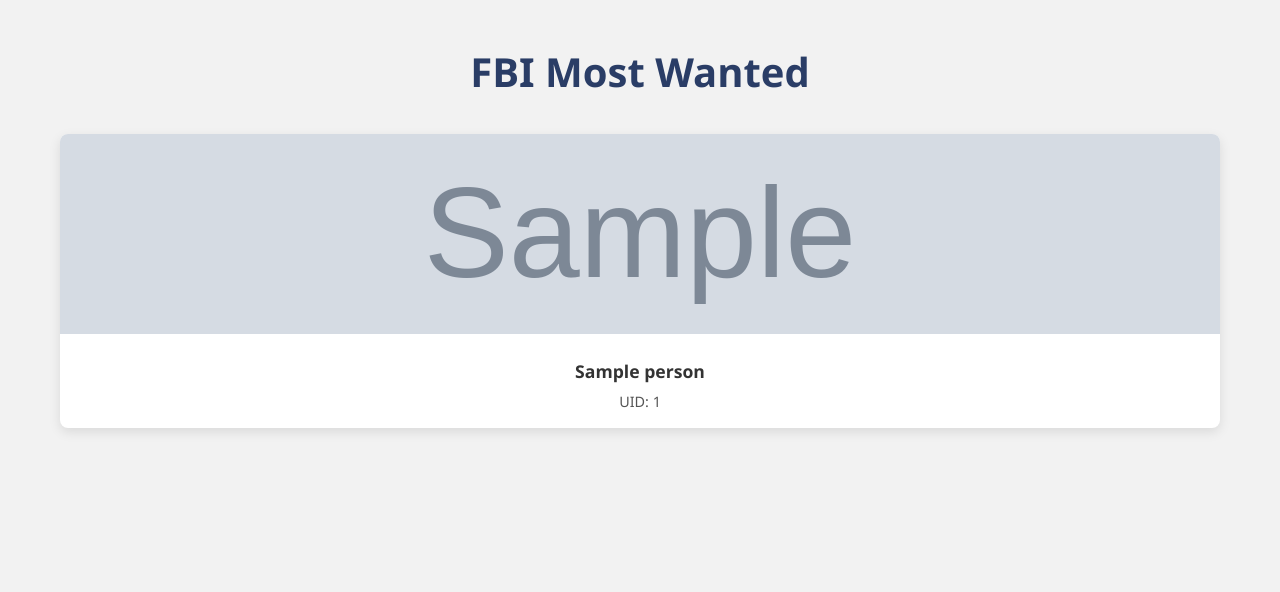
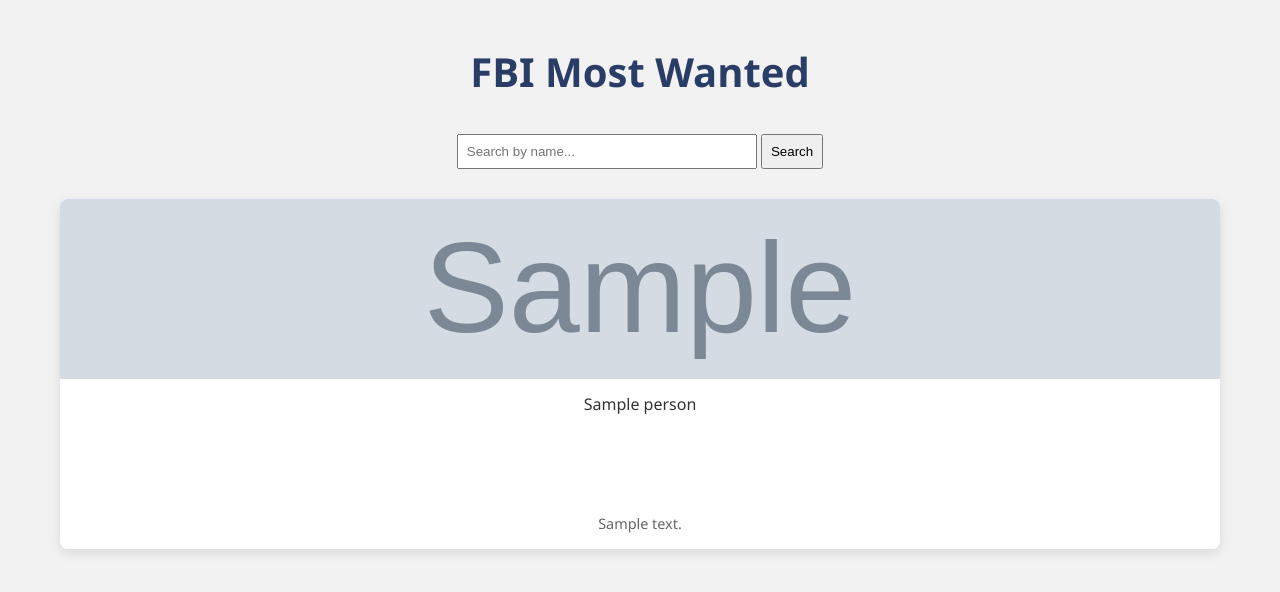
Before and after one commit to staten-island-tech/flask-api-project-Eric042610, a Flask app: template templates/index.html in a window 1280 px wide. Shown: the top 592 px of the page. Run offline with Flask 3, Linux system fonts and the light colour scheme; the template is opened without the code that fills it: most values are stand-ins (such as "Sample title", 1, 10 or a date in 2020); grey boxes marked "Sample" are stand-in pictures.

Commit message:
worddontfit

```diff
--- a/app.py
+++ b/app.py
@@ -1,38 +1,47 @@
-from flask import Flask, render_template
+from flask import Flask, render_template, request
 import requests
-app = Flask(__name__, static_folder='static', template_folder='templates')
+
+app = Flask(__name__)
 FBI_API_URL = "https://api.fbi.gov/wanted/v1/list"
 cached_people = []
+
+def format_person(person):
+    return {
+        "name": person.get("title", "Unknown"),
+        "uid": person.get("uid"),
+        "details": person.get("details", "No details available."),
+        "reward_text": person.get("reward_text", ""),
+        "image": person.get("images", [{}])[0].get("original", "/static/placeholder.jpg")
+    }
 
 @app.route("/")
 def index():
     global cached_people
+    search = request.args.get("search", "")
+
     try:
-        response = requests.get(FBI_API_URL, params={"page": 1})
-        response.raise_for_status()
-        people = response.json().get("items", [])
+        response = requests.get(FBI_API_URL)
+        data = response.json()
+        people = data.get("items", [])
 
-        wanted_list = []
-        for person in people:
-            wanted_list.append({
-                "name": person.get("title", "Unknown"),
-                "uid": person.get("uid"),
-                "details": person.get("details", "No details available."),
-                "reward_text": person.get("reward_text", ""),
-                "image": person.get("images", [{}])[0].get("original", "/static/placeholder.jpg")
-            })
+        wanted_list = [format_person(p) for p in people]
 
+        if search:
+            wanted_list = [p for p in wanted_list if search.lower() in p["name"].lower()]
+
+        wanted_list.sort(key=lambda x: x["name"])
         cached_people = wanted_list
-        return render_template("index.html", wanted=wanted_list)
-    except Exception as e:
-        return f"Error fetching FBI data: {e}", 500
+
+        return render_template("index.html", wanted=wanted_list, search_text=search)
+    except:
+        return "Sorry, something went wrong.", 500
 
 @app.route("/wanted/<uid>")
 def wanted_detail(uid):
-    person = next((p for p in cached_people if p["uid"] == uid), None)
-    if not person:
-        return "Person not found", 404
-    return render_template("detail.html", person=person)
+    for person in cached_people:
+        if person["uid"] == uid:
+            return render_template("detail.html", person=person)
+    return "Person not found.", 404
 
 if __name__ == "__main__":
     app.run(debug=True)
--- a/static/style.css
+++ b/static/style.css
@@ -1,5 +1,4 @@
-
-*{
+* {
   margin: 0;
   padding: 0;
   box-sizing: border-box;
@@ -37,6 +36,9 @@ h1 {
 }
 
 .card {
+  display: flex;
+  flex-direction: column;
+  height: 350px;
   background-color: #fff;
   border-radius: 8px;
   overflow: hidden;
@@ -50,24 +52,35 @@ h1 {
 
 .card img {
   width: 100%;
-  height: 200px;
+  height: 180px;
   object-fit: cover;
 }
 
 .card-body {
   padding: 15px;
+  flex-grow: 1;
+  display: flex;
+  flex-direction: column;
+  justify-content: space-between;
   text-align: center;
 }
 
-.card-title {
-  font-size: 1.1rem;
-  font-weight: bold;
-  margin-bottom: 5px;
+.card-title, .card-text {
+  font-size: 1rem;
+  line-height: 1.3;
+  white-space: normal;
+  overflow-wrap: break-word;
+  word-wrap: break-word;
+  hyphens: auto;
+  word-break: break-word;
+  max-height: none;
+  overflow: visible;
+  text-overflow: clip;
 }
 
 .card-text {
+  color: #666;
   font-size: 0.9rem;
-  color: #555;
 }
 
 .detail-section {
@@ -92,6 +105,7 @@ h1 {
   font-size: 1.1rem;
   margin: 10px 0;
 }
+
 .back-link {
   display: block;
   margin-top: 20px;
--- a/templates/detail.html
+++ b/templates/detail.html
@@ -2,7 +2,6 @@
 <html lang="en">
 <head>
   <meta charset="UTF-8">
-  <meta name="viewport" content="width=device-width, initial-scale=1.0">
   <title>{{ person.name }} - Details</title>
   <link rel="stylesheet" href="{{ url_for('static', filename='style.css') }}">
 </head>
--- a/templates/index.html
+++ b/templates/index.html
@@ -2,13 +2,18 @@
 <html lang="en">
 <head>
   <meta charset="UTF-8">
-  <meta name="viewport" content="width=device-width, initial-scale=1.0">
   <title>FBI Most Wanted</title>
   <link rel="stylesheet" href="{{ url_for('static', filename='style.css') }}">
 </head>
 <body>
   <div class="container">
     <h1>FBI Most Wanted</h1>
+
+    <form method="get" action="{{ url_for('index') }}" style="text-align: center; margin-bottom: 30px;">
+      <input type="text" name="search" placeholder="Search by name..." value="{{ search_query or '' }}" style="padding: 8px; width: 300px;">
+      <button type="submit" style="padding: 8px;">Search</button>
+    </form>
+
     <div class="card-container">
       {% for person in wanted %}
       <a href="{{ url_for('wanted_detail', uid=person.uid) }}" class="card-link">
@@ -16,7 +21,9 @@
           <img src="{{ person.image }}" alt="Image of {{ person.name }}">
           <div class="card-body">
             <div class="card-title">{{ person.name }}</div>
-            <div class="card-text">UID: {{ person.uid }}</div>
+            <div class="card-text">
+              {{ person.reward_text if person.reward_text else "No reward listed" }}
+            </div>
           </div>
         </div>
       </a>
```
